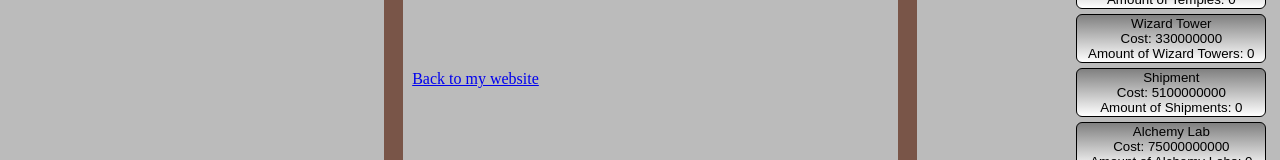
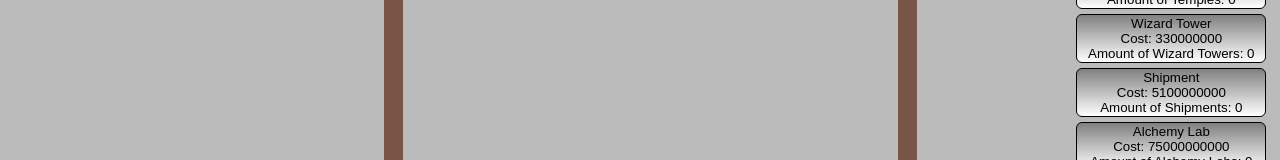
Before and after one commit to MwayiKashoko/Cookie-Clicker, a plain HTML site: page index.html in a window 1280 px wide. Shown: the part 369-529 px from the top of the page. Drawn offline with Linux system fonts and the light colour scheme.

Commit message:
Update and rename CookieClicker.html to index.html

```diff
--- a/CookieClicker.html
+++ b/index.html
@@ -30,7 +30,6 @@
 		</div>
 
 		<div id="middle_section">
-			<a href="../mysite.html"> Back to my website </a>
 		</div>
 
 		<div id="right_line">
```
